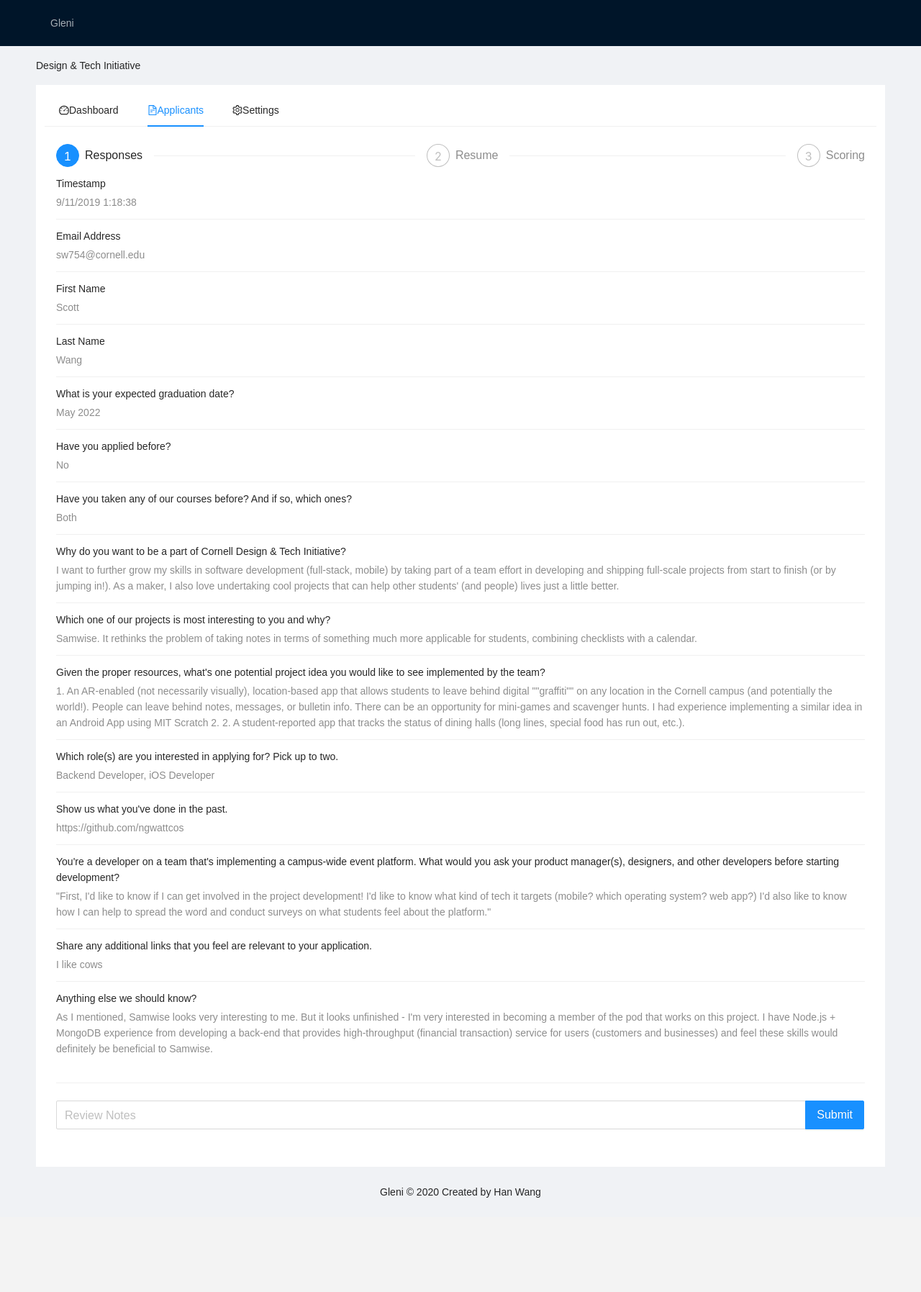
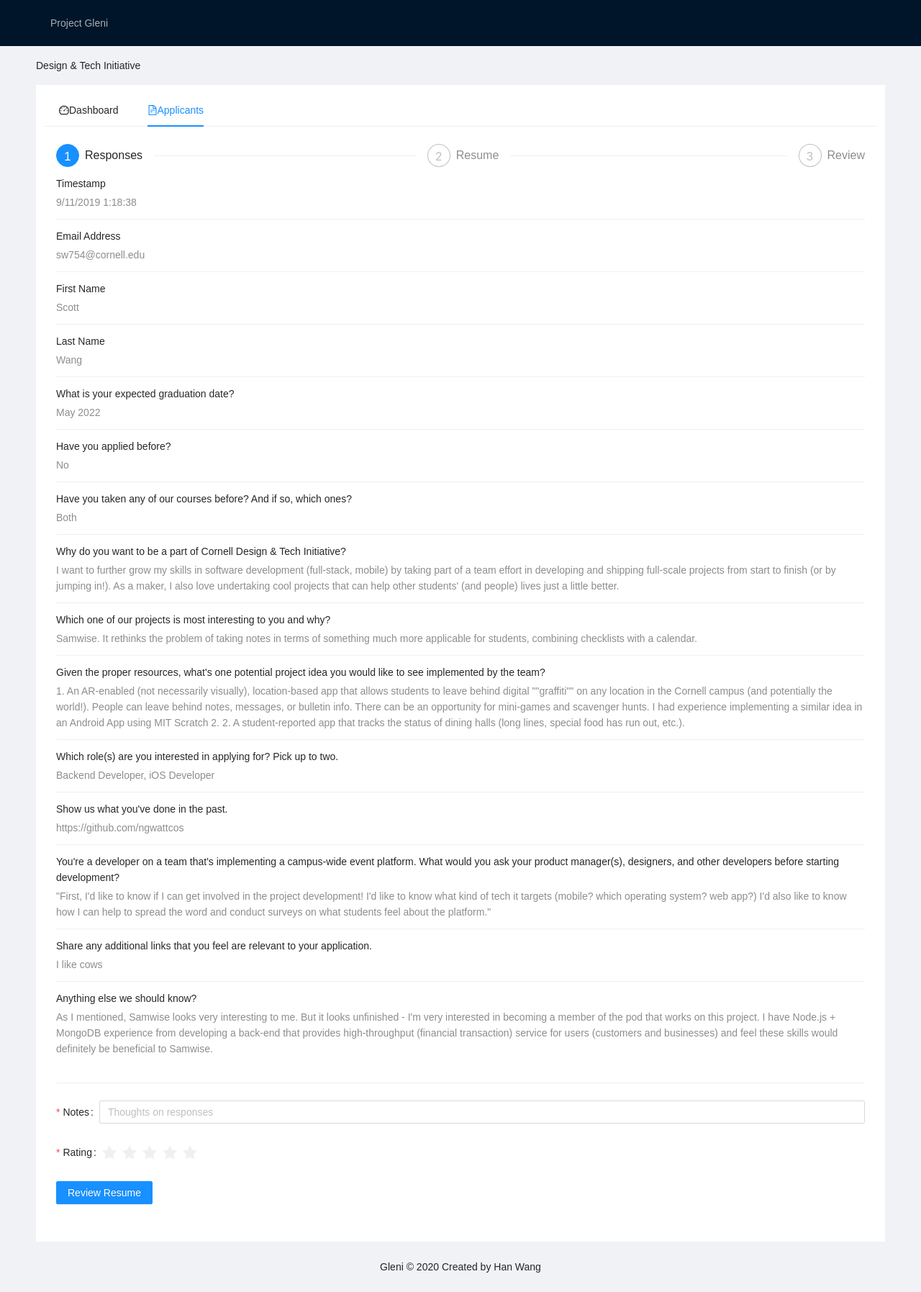
Before and after one commit to ashneeldas2/Gleni, a React (Create React App) app in the folder client/: page / in a window 1280 px wide. Shown: the whole page at 72% size. Before the commit the page ends 1691 px from the top, so only its background shows below. Built offline with nearby package versions, Linux system fonts and the light colour scheme; a web font is replaced by a local one.

Commit message:
Componentize all parts of the review section

```diff
--- a/client/src/App.js
+++ b/client/src/App.js
@@ -8,7 +8,7 @@ import Review from './components/Review';
 
 // Antd imports
 import { Layout, Menu, Breadcrumb } from 'antd';
-import { DashboardOutlined, SettingOutlined, FileTextOutlined } from '@ant-design/icons';
+import { DashboardOutlined, FileTextOutlined } from '@ant-design/icons';
 
 // Antd simplifications
 const { Header, Content, Footer } = Layout;
@@ -35,7 +35,7 @@ class App extends Component {
         theme="dark"
         mode="horizontal"
         defaultSelectedKeys={['2']}>
-        <Menu.Item key="1">Gleni</Menu.Item>
+        <Menu.Item key="1">Project Gleni</Menu.Item>
       </Menu>
     </Header>
     <Content style={{ padding: '0 50px' }}>
@@ -58,10 +58,6 @@ class App extends Component {
           <Menu.Item key="application:overview">Overview</Menu.Item>
           <Menu.Item key="application:review">Review</Menu.Item>
         </SubMenu>
-        <Menu.Item key="setting">
-          <SettingOutlined />
-          Settings
-        </Menu.Item>
       </Menu>
       <Review />
       </div>
--- a/client/src/components/Review.js
+++ b/client/src/components/Review.js
@@ -1,110 +1,36 @@
 import React, { Component } from 'react';
+import { Steps } from 'antd';
 
-// Import antd
-import { Steps, List, Form, Input, Button, Divider } from 'antd';
+// Components
+import Responses from './Review/Responses';
 
-const data = [
+export class Review extends Component {
+
+    state = { currentStep: 'Responses' };
+
+    render() {
+        const { Step } = Steps;
+
+        const stepsList = [
             {
-    question: 'Timestamp',
-    response: '9/11/2019 1:18:38'
+                title: 'Responses'
             },
             {
-    question: 'Email Address',
-    response: 'sw754@cornell.edu'
+                title: 'Resume'
             },
             {
-    question: 'First Name',
-    response: 'Scott'
-  },
-  {
-    question: 'Last Name',
-    response: 'Wang'
-  },
-  {
-    question: 'What is your expected graduation date?',
-    response: 'May 2022'
-  },
-  {
-    question: 'Have you applied before?',
-    response: 'No'
-  },
-  {
-    question: 'Have you taken any of our courses before? And if so, which ones? ',
-    response: 'Both'
-  },
-  {
-    question: 'Why do you want to be a part of Cornell Design & Tech Initiative?',
-    response: 'I want to further grow my skills in software development (full-stack, mobile) by taking part of a team effort in developing and shipping full-scale projects from start to finish (or by jumping in!). As a maker, I also love undertaking cool projects that can help other students\' (and people) lives just a little better.'
-  },
-  {
-    question: 'Which one of our projects is most interesting to you and why?',
-    response: 'Samwise. It rethinks the problem of taking notes in terms of something much more applicable for students, combining checklists with a calendar.'
-  },
-  {
-    question: 'Given the proper resources, what\'s one potential project idea you would like to see implemented by the team?',
-    response: '1. An AR-enabled (not necessarily visually), location-based app that allows students to leave behind digital ""graffiti"" on any location in the Cornell campus (and potentially the world!). People can leave behind notes, messages, or bulletin info. There can be an opportunity for mini-games and scavenger hunts. I had experience implementing a similar idea in an Android App using MIT Scratch 2. 2. A student-reported app that tracks the status of dining halls (long lines, special food has run out, etc.).'
-  },
-  {
-    question: 'Which role(s) are you interested in applying for? Pick up to two.',
-    response: 'Backend Developer, iOS Developer'
-  },
-  {
-    question: 'Show us what you\'ve done in the past.',
-    response: 'https://github.com/ngwattcos'
-  },
-  {
-    question: 'You\'re a developer on a team that\'s implementing a campus-wide event platform. What would you ask your product manager(s), designers, and other developers before starting development?',
-    response: '"First, I\'d like to know if I can get involved in the project development! I\'d like to know what kind of tech it targets (mobile? which operating system? web app?) I\'d also like to know how I can help to spread the word and conduct surveys on what students feel about the platform."'
-  },
-  {
-    question: 'Share any additional links that you feel are relevant to your application.',
-    response: 'I like cows'
-  },
-  {
-    question: 'Anything else we should know?',
-    response: 'As I mentioned, Samwise looks very interesting to me. But it looks unfinished - I\'m very interested in becoming a member of the pod that works on this project. I have Node.js + MongoDB experience from developing a back-end that provides high-throughput (financial transaction) service for users (customers and businesses) and feel these skills would definitely be beneficial to Samwise.'
+                title: 'Review'
             }
         ];
 
-export class Review extends Component {
-    render() {
+        const currentStepIndex = stepsList.findIndex((step) => step.title === this.state.currentStep);
+
         return (
             <div style={{ marginTop: '8px', padding: '16px' }}>
-            <Steps current={0}>
-                <Steps.Step title="Responses" />
-                <Steps.Step title="Resume" />
-                <Steps.Step title="Scoring" />
+                <Steps current={currentStepIndex}>
+                    { stepsList.map((step, i) => <Step title={step.title} key={i}></Step>) }
                 </Steps>
-
-            <List
-                itemLayout="horizontal"
-                dataSource={data}
-                renderItem={item => (
-                <List.Item>
-                    <List.Item.Meta
-                        title={item.question}
-                        description={item.response}
-                    />
-                </List.Item>
-                )}
-            />
-
-            <Divider />
-
-            <Form>
-                <Form.Item
-                    name="notes"
-                    rules={[{ required: true, message: 'Notes are required' }]}
-                >
-                    <Input.Search
-                        placeholder="Review Notes"
-                        size="large"
-                        enterButton={<Button type="primary" htmlType="submit">
-                        Submit
-                    </Button>}
-                    />
-                </Form.Item>
-            </Form>
+                <Responses />
             </div>
         )
     }
--- /dev/null
+++ b/client/src/components/Review/Responses.js
@@ -0,0 +1,116 @@
+import React, { Component } from 'react';
+
+// Import antd
+import { List, Form, Input, Button, Divider, Rate } from 'antd';
+
+const data = [
+  {
+    question: 'Timestamp',
+    response: '9/11/2019 1:18:38'
+  },
+  {
+    question: 'Email Address',
+    response: 'sw754@cornell.edu'
+  },
+  {
+    question: 'First Name',
+    response: 'Scott'
+  },
+  {
+    question: 'Last Name',
+    response: 'Wang'
+  },
+  {
+    question: 'What is your expected graduation date?',
+    response: 'May 2022'
+  },
+  {
+    question: 'Have you applied before?',
+    response: 'No'
+  },
+  {
+    question: 'Have you taken any of our courses before? And if so, which ones? ',
+    response: 'Both'
+  },
+  {
+    question: 'Why do you want to be a part of Cornell Design & Tech Initiative?',
+    response: 'I want to further grow my skills in software development (full-stack, mobile) by taking part of a team effort in developing and shipping full-scale projects from start to finish (or by jumping in!). As a maker, I also love undertaking cool projects that can help other students\' (and people) lives just a little better.'
+  },
+  {
+    question: 'Which one of our projects is most interesting to you and why?',
+    response: 'Samwise. It rethinks the problem of taking notes in terms of something much more applicable for students, combining checklists with a calendar.'
+  },
+  {
+    question: 'Given the proper resources, what\'s one potential project idea you would like to see implemented by the team?',
+    response: '1. An AR-enabled (not necessarily visually), location-based app that allows students to leave behind digital ""graffiti"" on any location in the Cornell campus (and potentially the world!). People can leave behind notes, messages, or bulletin info. There can be an opportunity for mini-games and scavenger hunts. I had experience implementing a similar idea in an Android App using MIT Scratch 2. 2. A student-reported app that tracks the status of dining halls (long lines, special food has run out, etc.).'
+  },
+  {
+    question: 'Which role(s) are you interested in applying for? Pick up to two.',
+    response: 'Backend Developer, iOS Developer'
+  },
+  {
+    question: 'Show us what you\'ve done in the past.',
+    response: 'https://github.com/ngwattcos'
+  },
+  {
+    question: 'You\'re a developer on a team that\'s implementing a campus-wide event platform. What would you ask your product manager(s), designers, and other developers before starting development?',
+    response: '"First, I\'d like to know if I can get involved in the project development! I\'d like to know what kind of tech it targets (mobile? which operating system? web app?) I\'d also like to know how I can help to spread the word and conduct surveys on what students feel about the platform."'
+  },
+  {
+    question: 'Share any additional links that you feel are relevant to your application.',
+    response: 'I like cows'
+  },
+  {
+    question: 'Anything else we should know?',
+    response: 'As I mentioned, Samwise looks very interesting to me. But it looks unfinished - I\'m very interested in becoming a member of the pod that works on this project. I have Node.js + MongoDB experience from developing a back-end that provides high-throughput (financial transaction) service for users (customers and businesses) and feel these skills would definitely be beneficial to Samwise.'
+  }
+];
+
+export class Responses extends Component {
+    render() {
+        return (
+            <div>
+            <List
+                itemLayout="horizontal"
+                dataSource={data}
+                renderItem={item => (
+                <List.Item>
+                    <List.Item.Meta
+                        title={item.question}
+                        description={item.response}
+                    />
+                </List.Item>
+                )}
+            />
+
+            <Divider />
+
+            <Form>
+                <Form.Item
+                    label="Notes"
+                    name="notes"
+                    rules={[{ required: true, message: 'Review notes are required' }]}
+                >
+                    <Input
+                        placeholder="Thoughts on responses"
+                    />
+                </Form.Item>
+                <Form.Item
+                    label="Rating"
+                    name="rating"
+                    rules={[{ required: true, message: 'Ratings are required' }]}
+                >
+                    <Rate />
+                </Form.Item>
+                <Form.Item>
+                <Button type="primary" htmlType="submit">
+                    Review Resume
+                </Button>
+                </Form.Item>
+            </Form>
+            </div>
+        )
+    }
+}
+
+export default Responses
```
Lines whose indentation alone changed are shown as unchanged.
